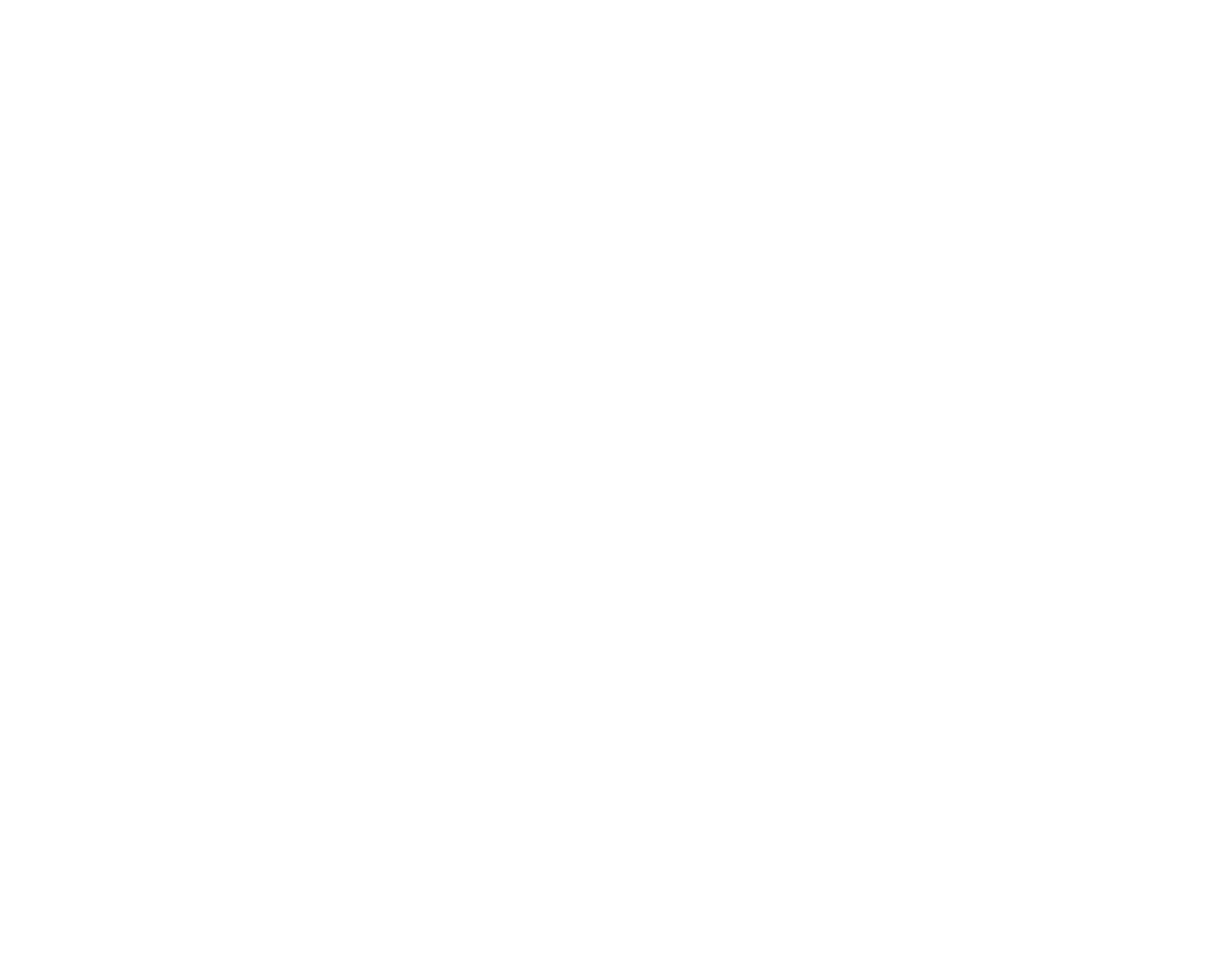
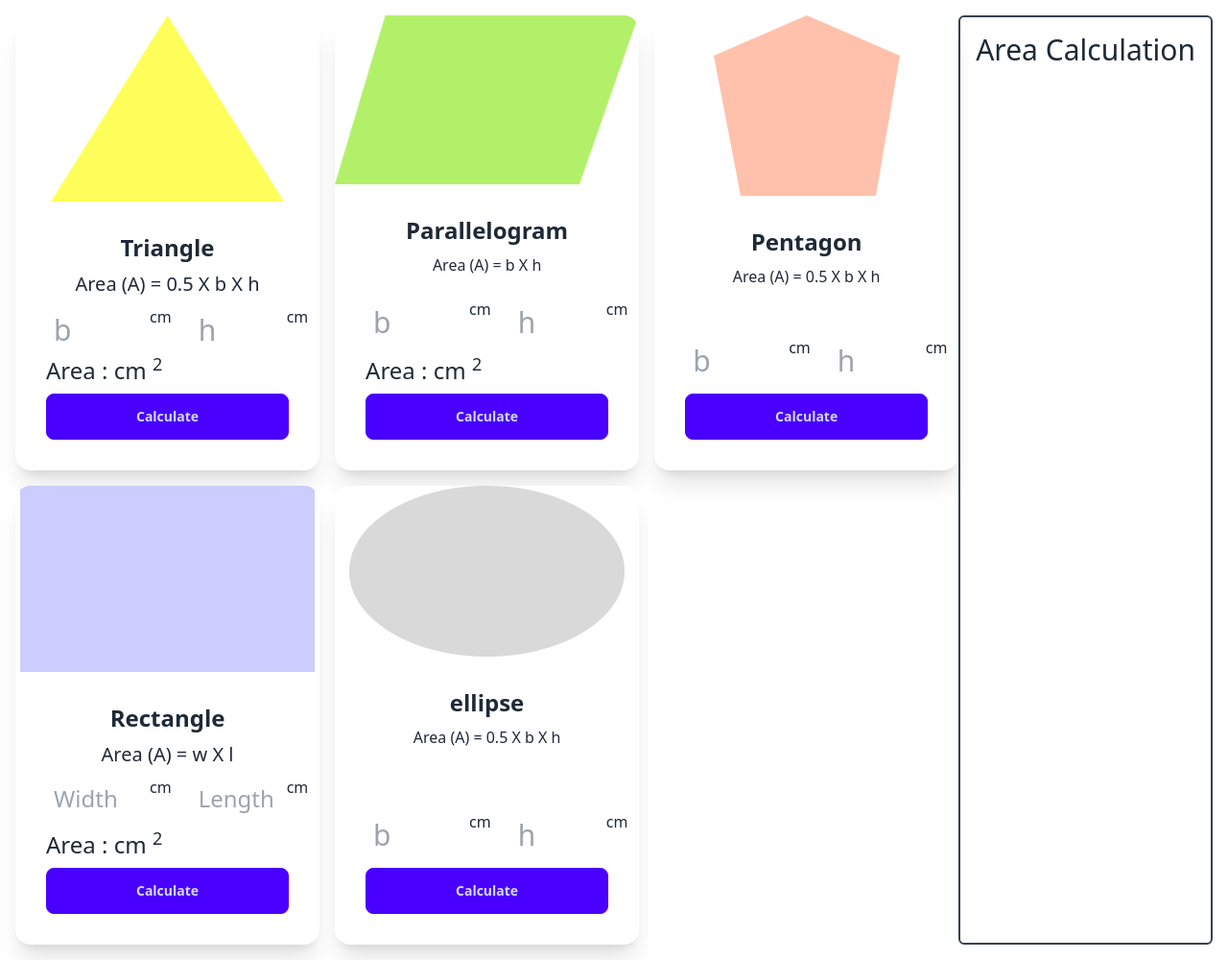
Before and after one commit to iftekharmahmud25/geometry-project, a plain HTML site: page index.html in a window 1280 px wide. Shown: the whole page at 96% size. Before the commit the page ends 800 px from the top, so only its background shows below. Drawn offline with nearby package versions, Linux system fonts and the light colour scheme.

Commit message:
added triangle area

```diff
--- a/index.html
+++ b/index.html
@@ -1,11 +1,134 @@
 <!DOCTYPE html>
 <html lang="en">
-<head>
-    <meta charset="UTF-8">
-    <meta name="viewport" content="width=device-width, initial-scale=1.0">
+  <head>
+    <meta charset="UTF-8" />
+    <meta name="viewport" content="width=device-width, initial-scale=1.0" />
     <title>Geometry Project</title>
-</head>
-<body>
+    <link
+      href="https://cdn.jsdelivr.net/npm/daisyui@4.7.3/dist/full.min.css"
+      rel="stylesheet"
+      type="text/css"
+    />
+    <script src="https://cdn.tailwindcss.com"></script>
+  </head>
+  <body class="m-4">
+    <header></header>
+    <main>
+      <!-- Main content Container -->
+      <div class="flex flex-col md:flex-row">
+        <!-- shape card container -->
+        <div
+          class="flex-1 grid grid-cols-1 md:grid-cols-2 lg:grid-cols-3 gap-4"
+        >
+          <!-- triangle shape -->
+          <div class="card bg-base-100 shadow-xl">
+            <figure><img src="./images/triangle.png" alt="Shoes" /></figure>
+            <div class="card-body">
+              <h2 class="text-center font-bold text-2xl">Triangle</h2>
+              <p class="text-center text-xl">Area (A) = 0.5 X b X h</p>
+               <div >
+                   <div class="flex gap-1" >
+                    <input  class="w-24 text-3xl p-2 rounded-sm" type="text" name="" id="triangle-Base" placeholder="b">
+                    <span class="mr-4 ml-2">cm</span>
+                    <input class="w-24 text-3xl p-2 rounded-sm" type="text" name="" id="triangle-height" placeholder="h">
+                    <span>cm</span>
+                   </div>
+                  <div>
+                     <p class="text-2xl">Area : <span id="triangle-area"></span> <span>cm <sup>2</sup></span></p>
+                  </div>
+               </div>
 
-</body>
+
+              <div class="card-actions justify-end">
+
+                <button onclick="calculateTriangleArea()"class="btn btn-primary w-full">Calculate</button>
+              </div>
+            </div>
+
+          </div>
+          <div class="card bg-base-100 shadow-xl">
+            <figure><img src="./images/parallelogram.png" alt="Shoes" /></figure>
+            <div class="card-body">
+              <h2 class="text-center font-bold text-2xl">Parallelogram</h2>
+              <p class="text-center">Area (A) =  b X h</p>
+               <div class="flex gap-1">
+                <input class="w-24 text-3xl p-2 rounded-sm" type="text" name="" id="parallelogram-base" placeholder="b">
+                <span class="mr-4 ml-2">cm</span>
+                <input class="w-24 text-3xl p-2 rounded-sm" type="text" name="" id="parallelogram-height" placeholder="h">
+                <span>cm</span>
+               </div>
+               <div>
+                <p class="text-2xl">Area : <span id="parallelogram-area"></span> <span>cm <sup>2</sup></span></p>
+               </div>
+              <div class="card-actions justify-end">
+                <button onclick="calculateParallelogramArea()"class="btn btn-primary w-full">Calculate</button>
+              </div>
+            </div>
+          </div>
+          <div class="card bg-base-100 shadow-xl">
+            <figure><img src="./images/pentagon.png" alt="Shoes" /></figure>
+            <div class="card-body">
+              <h2 class="text-center font-bold text-2xl">Pentagon</h2>
+              <p class="text-center">Area (A) = 0.5 X b X h</p>
+               <div class="flex gap-1">
+                <input class="w-24 text-3xl p-2 rounded-sm" type="text" name="" id="" placeholder="b">
+                <span class="mr-4 ml-2">cm</span>
+                <input class="w-24 text-3xl p-2 rounded-sm" type="text" name="" id="" placeholder="h">
+                <span>cm</span>
+               </div>
+              <div class="card-actions justify-end">
+                <button onclick="calculateTriangleArea()"class="btn btn-primary w-full">Calculate</button>
+              </div>
+            </div>
+          </div>
+          <div class="card bg-base-100 shadow-xl">
+            <figure><img src="./images/rectangle.png" alt="Shoes" /></figure>
+            <div class="card-body">
+              <h2 class="text-center font-bold text-2xl">Rectangle</h2>
+              <p class="text-center text-xl">Area (A) = w X l</p>
+               <div class="flex gap-1">
+                <input class="w-24 text-2xl p-2 rounded-sm" type="text" name="" id="rectangle-width" placeholder="Width">
+                <span class="mr-4 ml-2">cm</span>
+                <input class="w-24 text-2xl p-2 rounded-sm" type="text" name="" id="rectangle-length" placeholder="Length">
+                <span>cm</span>
+               </div>
+               <div>
+                <p class="text-2xl">Area : <span id="rectangle-area"></span> <span>cm <sup>2</sup></span></p>
+             </div>
+              <div class="card-actions justify-end">
+                <button onclick="calculateRectangleArea()"class="btn btn-primary w-full">Calculate</button>
+              </div>
+            </div>
+          </div>
+          <div class="card bg-base-100 shadow-xl">
+            <figure><img src="./images/ellipse.png" alt="Shoes" /></figure>
+            <div class="card-body">
+              <h2 class="text-center font-bold text-2xl">ellipse</h2>
+              <p class="text-center">Area (A) = 0.5 X b X h</p>
+               <div class="flex gap-1">
+                <input class="w-24 text-3xl p-2 rounded-sm" type="text" name="" id="" placeholder="b">
+                <span class="mr-4 ml-2">cm</span>
+                <input class="w-24 text-3xl p-2 rounded-sm" type="text" name="" id="" placeholder="h">
+                <span>cm</span>
+               </div>
+              <div class="card-actions justify-end">
+                <button onclick="calculateTriangleArea()"class="btn btn-primary w-full">Calculate</button>
+              </div>
+            </div>
+          </div>
+
+
+
+        </div>
+
+        <!-- Area calculation container -->
+        <div class="border-2 border-gray-700 rounded-md">
+          <h3 class="text-3xl text-center p-4">Area Calculation</h3>
+        </div>
+      </div>
+    </main>
+
+
+  <script src="scripts/triangle.js"></script>
+  </body>
 </html>
--- /dev/null
+++ b/scripts/triangle.js
@@ -0,0 +1,83 @@
+
+
+// Calculate Triangle Calculation
+
+function calculateTriangleArea() {
+  // get triangle base value
+  const triangleBaseInput = document.getElementById("triangle-Base");
+  const triangleBaseText = triangleBaseInput.value;
+  const base = parseFloat(triangleBaseText);
+   console.log( base)
+
+  // get triangle Height value
+
+  const triangleHeightInput = document.getElementById("triangle-height");
+  const triangleHeightText = triangleHeightInput.value;
+  const height = parseFloat(triangleHeightText);
+  console.log( height);
+
+ const area = 0.5 * base * height;
+ console.log('area of triangle is ',area)
+
+ // display triangle area
+
+ const triangleAreaSpan = document.getElementById('triangle-area');
+ triangleAreaSpan.innerText = area;
+
+}
+
+
+
+Calculate Rectangle Calculation
+
+
+function calculateRectangleArea(){
+
+   const rectangleWidthInput = document.getElementById('rectangle-width');
+   const rectangleWidthText = rectangleWidthInput.value;
+   const width  = parseFloat(rectangleWidthText);
+   //console.log(  width)
+
+   const rectangleLengthInput = document.getElementById('rectangle-length');
+   const rectangleLengthText = rectangleLengthInput.value;
+   const length = parseFloat(rectangleLengthText);
+   //console.log(length)
+
+   const area = width * length;
+
+
+}
+   const rectangleAreaSpan = document.getElementById('rectangle-area');
+
+   rectangleAreaSpan.innerText = area;
+
+
+
+function calculateParallelogramArea(){
+
+  const parallelogramBaseInput = document.getElementById('parallelogram-base');
+  const parallelogramBaseText = parallelogramBaseInput.value ;
+  const base = parseFloat(parallelogramBaseText);
+
+
+
+ const parallelogramHeightInput = document.getElementById('parallelogram-height');
+ const parallelogramHeightText = parallelogramBaseInput.value;
+ const height =  parseFloat(parallelogramBaseText);
+
+
+
+ const area = base * height;
+
+
+const parallelogramSpanArea = document.getElementById('parallelogram-area');
+parallelogramSpanArea.innerText = area;
+
+
+
+
+
+
+
+
+}
--- /dev/null
+++ b/tailwind.config.js
@@ -0,0 +1,8 @@
+/** @type {import('tailwindcss').Config} */
+module.exports = {
+    content: ["./src/**/*.{html,js}"],
+    theme: {
+      extend: {},
+    },
+    plugins: [],
+  }
```
